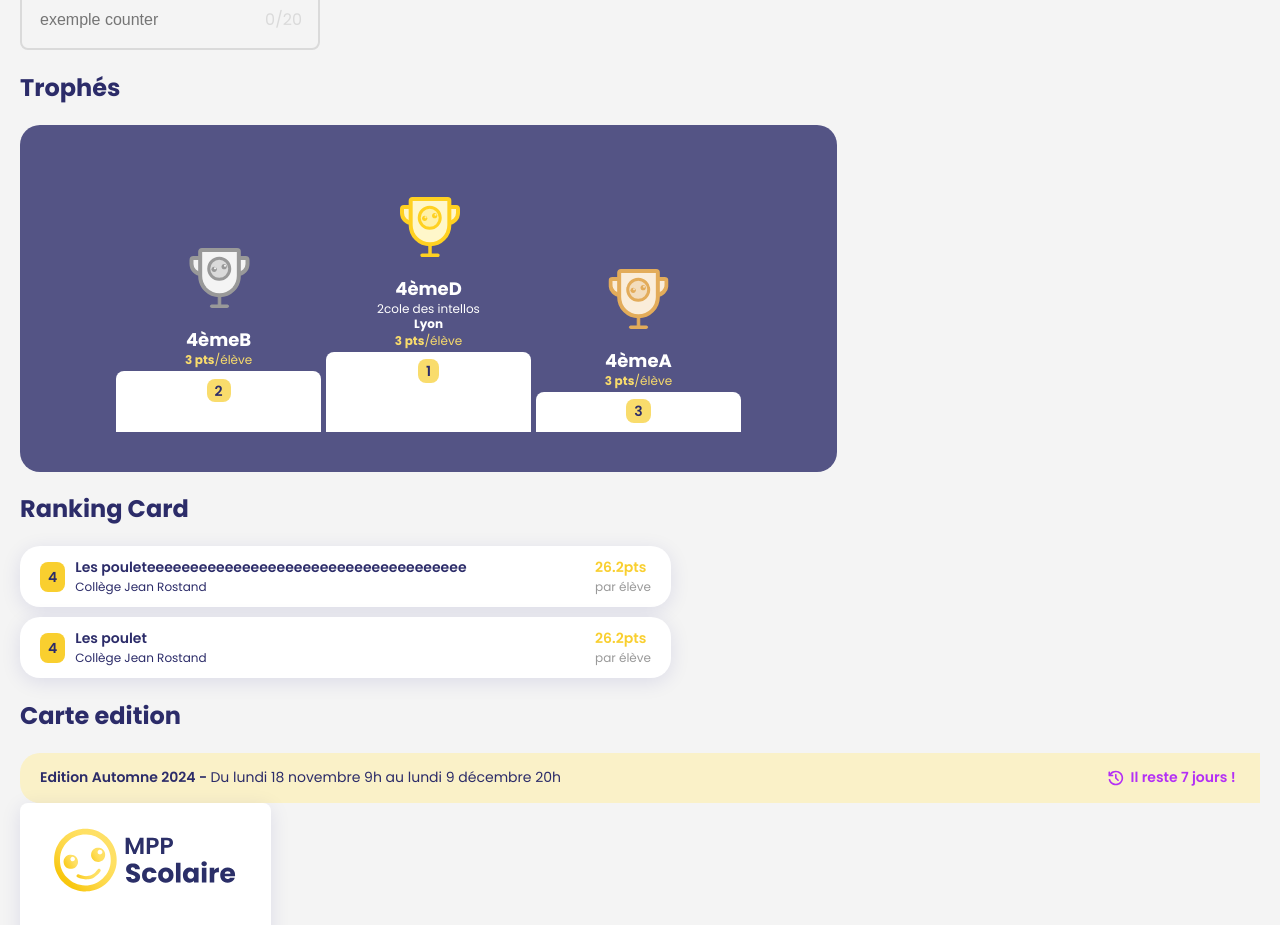
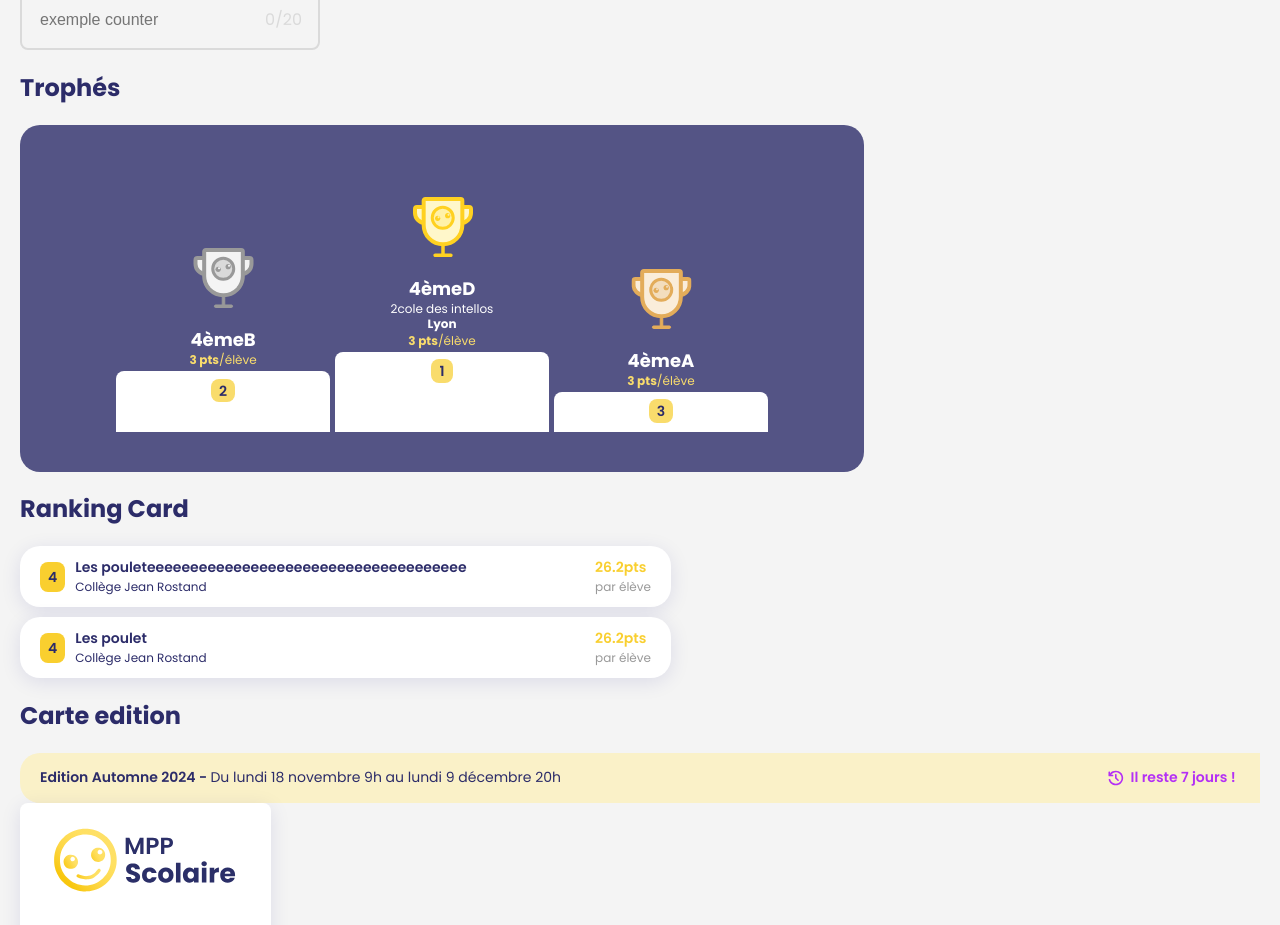
Before and after one commit to Ma-Petite-Planete/ma-petite-librairie, a React (Vite) app: page / in a window 1280 px wide. Shown: the part 2000-2925 px from the top of the page. Built offline with nearby package versions, Linux system fonts and the light colour scheme.

Commit message:
fix taille max du podium

```diff
--- a/src/components/MppPodium/MppPodium.css
+++ b/src/components/MppPodium/MppPodium.css
@@ -2,7 +2,7 @@
   padding: 1.625rem 0.3rem 1.5rem 0.3rem;
   display: flex;
   align-items: flex-end;
-  max-width: 625px;
+  max-width: 652px;
   min-width: 361px;
   background-color: var(--dark_blue_light);
   border-radius: var(--big_border_radius);
```
Also changed, not shown: 1 other file (tests, documents, lock files or other folders).
